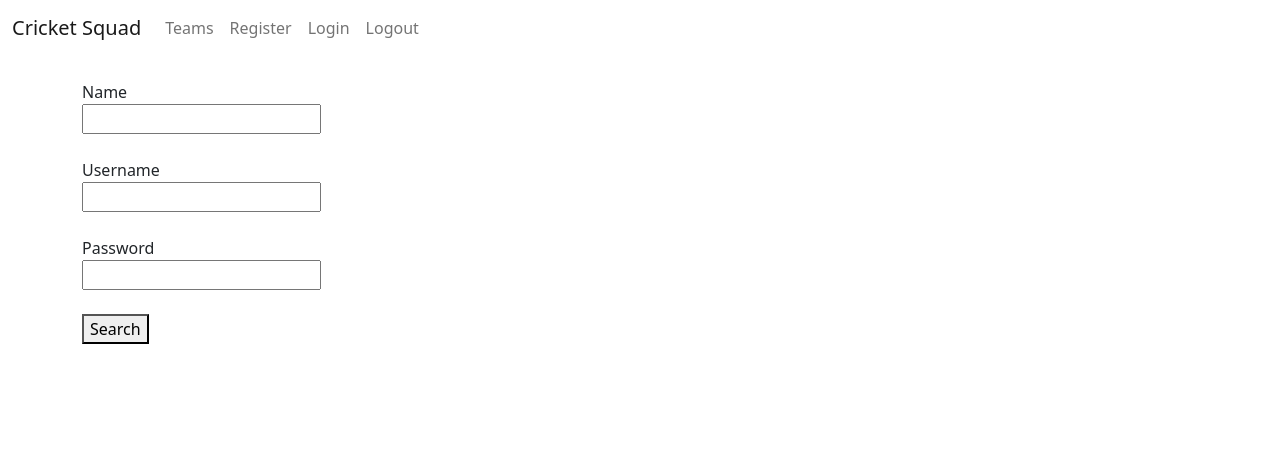
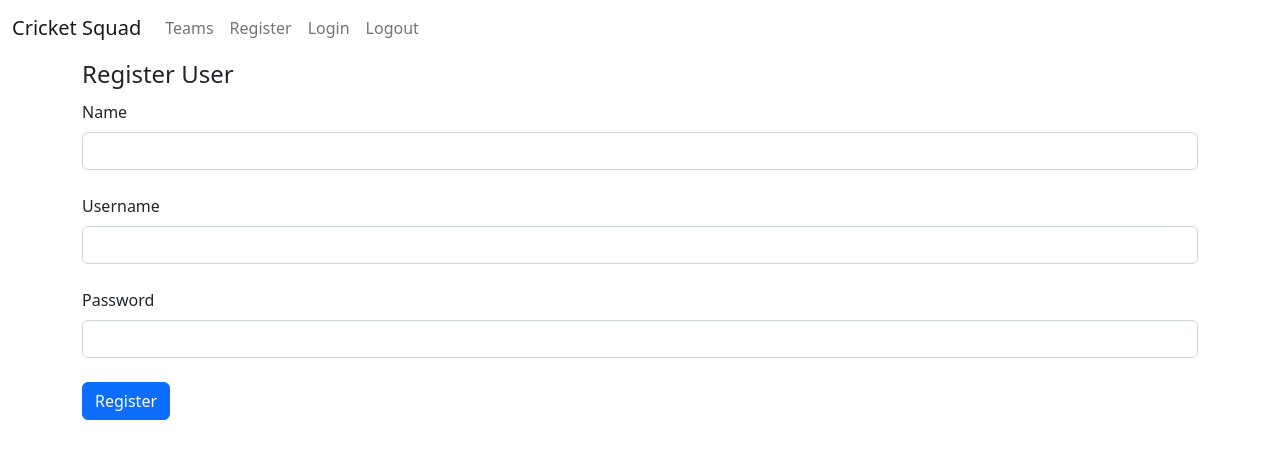
Before and after one commit to abdulmoiz99/CricketSquad, an Angular app in the folder public/angular-cricketSquad/: page /register in a window 1280 px wide. Shown: the top 458 px of the page. Built offline with nearby package versions, Linux system fonts and the light colour scheme.

Commit message:
Updated registration form

```diff
--- a/public/angular-cricketSquad/src/app/login/login.component.html
+++ b/public/angular-cricketSquad/src/app/login/login.component.html
@@ -1,4 +1,4 @@
-<form [formGroup]="loginForm" (ngSubmit)="login(loginForm)" class = "mt-4">
+<form [formGroup]="loginForm" (ngSubmit)="login(loginForm)">
 
     <div *ngIf="loginSuccessful" class="alert alert-success">
         Login Successful.
--- a/public/angular-cricketSquad/src/app/register/register.component.html
+++ b/public/angular-cricketSquad/src/app/register/register.component.html
@@ -1,23 +1,23 @@
 <form [formGroup]="searchForm" (ngSubmit)="search(searchForm)">
-    <br />
+    <legend>Register User</legend>
     <div>
-        <label>Name</label>
+        <label class="form-label">Name</label>
         <br />
-        <input name="name" id="name" formControlName="name">
+        <input class="form-control" name="name" id="name" formControlName="name">
     </div>
     <br />
     <div>
-        <label>Username</label>
+        <label class="form-label">Username</label>
         <br />
-        <input name="username" id="username" formControlName="username">
+        <input class="form-control" name="username" id="username" formControlName="username">
     </div>
     <br />
 
     <div>
-        <label>Password</label>
+        <label class="form-label">Password</label>
         <br />
-        <input name="password" id="password" formControlName="password">
+        <input class="form-control" name="password" id="password" formControlName="password">
     </div>
     <br />
-    <button type="submit">Search</button>
+    <button class="btn btn-primary" type="submit">Register</button>
 </form>
```
